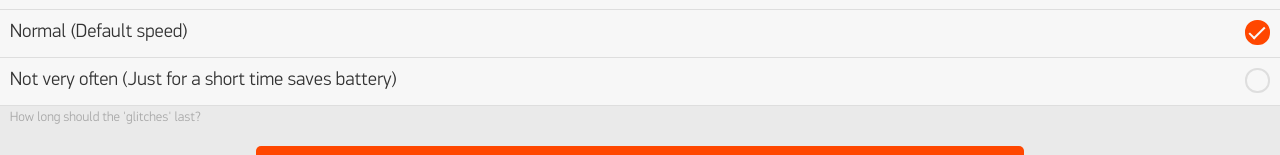
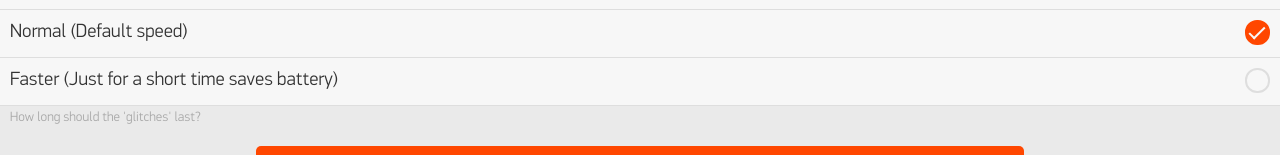
Before and after one commit to BOBdotEXE/bobdotexe.github.io, a plain HTML site: page watchfaces/batman_conf.html in a window 1280 px wide. Shown: the part 613-768 px from the top of the page. Drawn offline with Linux system fonts and the light colour scheme.

Commit message:
fixed text

```diff
--- a/watchfaces/batman_conf.html
+++ b/watchfaces/batman_conf.html
@@ -75,7 +75,7 @@
 		  <input id='norm' type="radio" class="item-radio" name="bat-2" value="f" checked>
 		</label>
 		<label class="item">
-		  Not very often (Just for a short time saves battery)
+		  Faster  (Just for a short time saves battery)
 		  <input id='short' type="radio" class="item-radio" name="bat-2" value="g">
 		</label>
 
```
